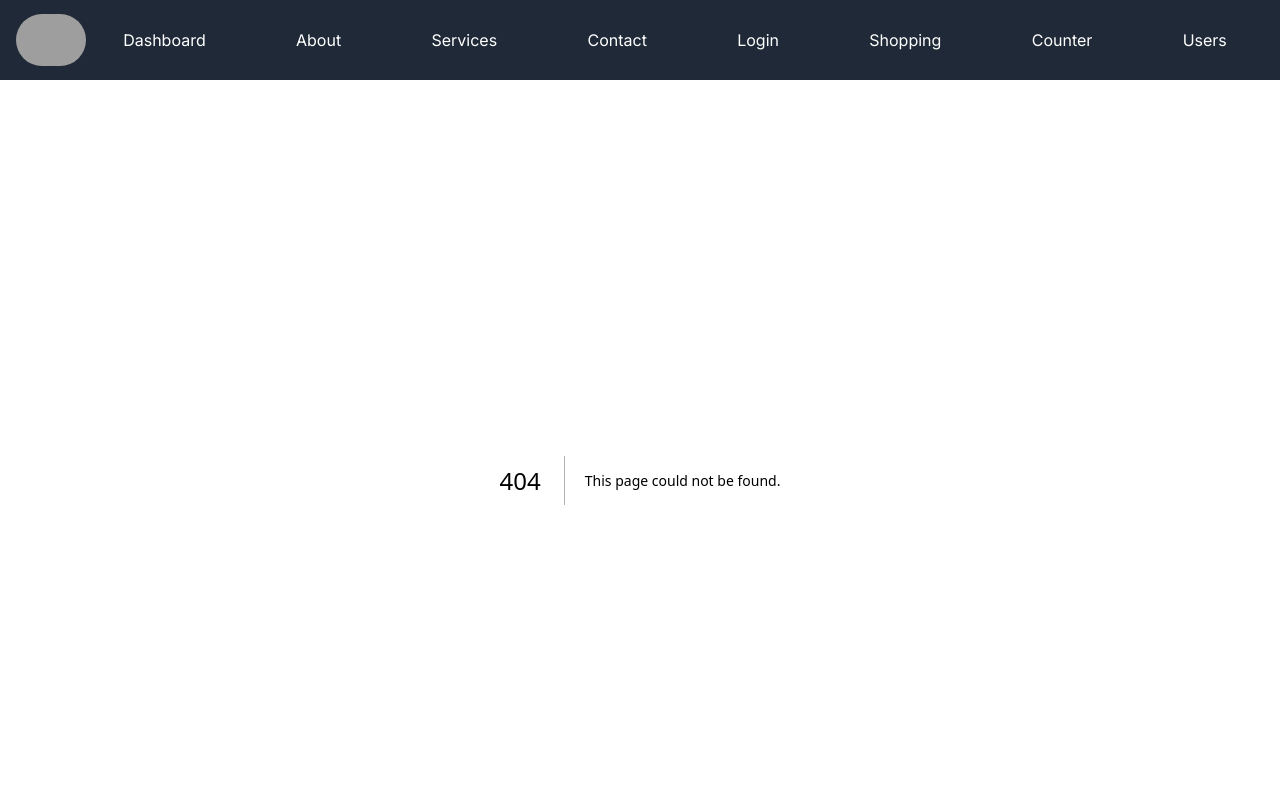
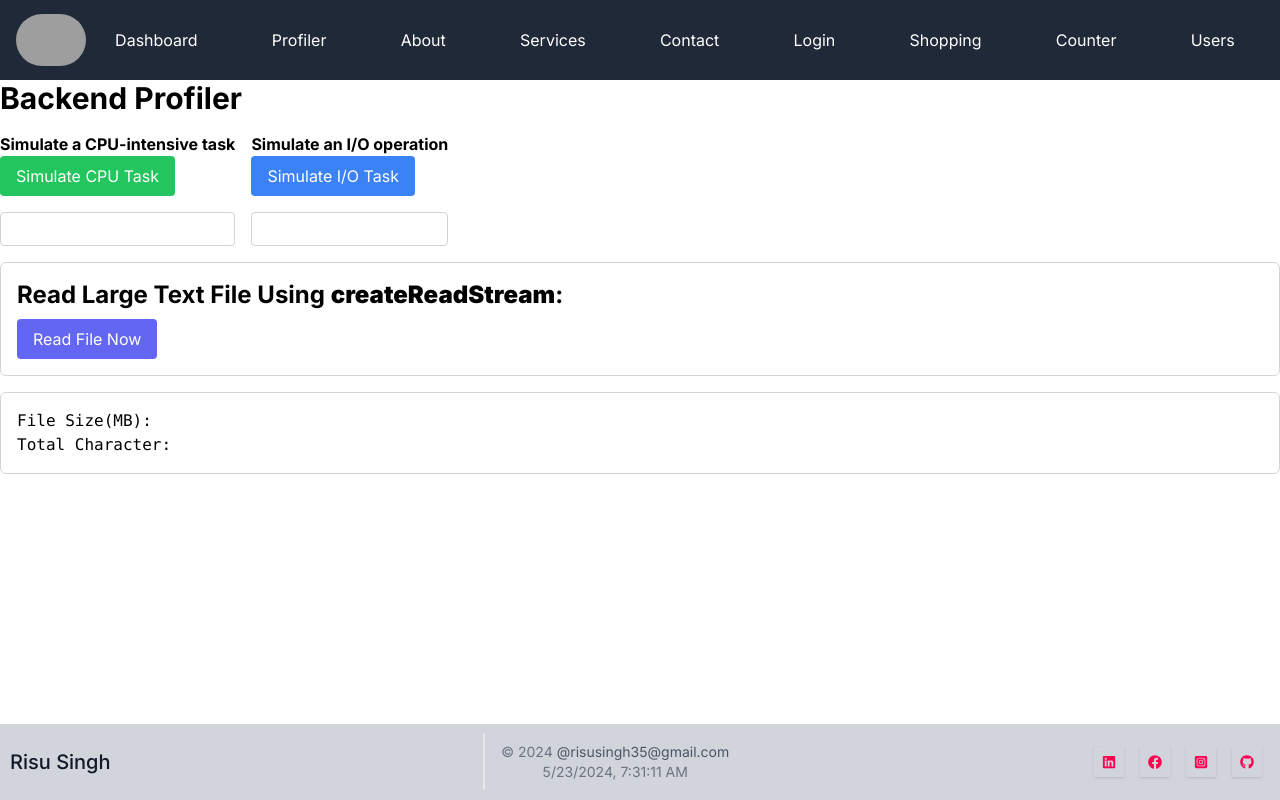
Before and after one commit to risusingh35/my-first-nextjs-app, a Next.js app: page /pages/server-profiler/profiler in a window 1280 px wide. Before the commit this address had no page. Shown: the top 800 px of the page. Built offline with nearby package versions, Linux system fonts and the light colour scheme; grey boxes are pictures that could not be loaded.

Commit message:
profiler and readstrem

```diff
--- /dev/null
+++ b/app/api/addcard/route.js
@@ -0,0 +1,54 @@
+const Stripe = require('stripe');
+const stripe = new Stripe(process.env.STRIPE_KEY);
+const baseURL = process.env.BASE_URL;
+import { NextResponse } from 'next/server';
+
+export async function POST(request) {
+    try {
+        console.log('add api called-----');
+        // Create a new customer in Stripe
+        const customer = await createStripeCustomer();
+
+        // Add a card source to the customer
+        const customerSource = await addCardSourceToCustomer(customer.id);
+
+        return NextResponse.json({ msg: 'Customer and card created successfully', customer, customerSource }, { status: 200 });
+    } catch (error) {
+        console.log('add api called-----');
+        console.error("Stripe Error:", error);
+        return NextResponse.json({ error: error.message }, { status: 500 });
+    }
+}
+
+async function createStripeCustomer() {
+    try {
+        const customer = await stripe.customers.create({
+            email: 'customer@example.com',
+            name: 'Jenny Rosen',
+            address: {
+              line1: '510 Townsend St',
+              postal_code: '98140',
+              city: 'San Francisco',
+              state: 'CA',
+              country: 'US',
+            },
+        });
+        console.log("Customer created in Stripe:", customer.id);
+        return customer;
+    } catch (error) {
+        throw new Error("Failed to create customer in Stripe");
+    }
+}
+
+async function addCardSourceToCustomer(customerId) {
+
+    try {
+        const source = await stripe.customers.createSource(customerId, {
+            source: stripeToken, // Replace with a real token from your frontend
+        });
+        console.log("Card source added to customer:", source.id);
+        return source;
+    } catch (error) {
+        throw new Error("Failed to add card source to customer in Stripe");
+    }
+}
--- a/app/components/Header.js
+++ b/app/components/Header.js
@@ -13,6 +13,9 @@ const HeaderNav = () => {
                 <div className="flex-grow flex items-center justify-around space-x-4 mt-4 lg:mt-0">
                     <Link href="/pages/dashboard">
                         <span className="hover:text-gray-400">Dashboard</span>
+                    </Link>
+                    <Link href="/pages/server-profiler/profiler">
+                        <span className="hover:text-gray-400">Profiler</span>
                     </Link>
                     <Link href="/pages/about">
                         <span className="hover:text-gray-400">About</span>
--- /dev/null
+++ b/app/pages/server-profiler/profiler/page.js
@@ -0,0 +1,110 @@
+"use client";
+import { Fragment, useEffect, useState } from "react";
+import { getAPI } from "@/app/utils/axios"; // Assuming `getAPI` is your Axios instance for GET requests
+
+const Profiler = () => {
+  const [streamData, setStreamData] = useState();
+  const [isNodeProfiler, setIsNodeProfiler] = useState(true);
+  const [simulateIOData, setSimulateIOData] = useState(null);
+  const [CupIntensiveData, setCupIntensiveData] = useState(null);
+  const readLargeFileStream = async () => {
+    try {
+      const { data } = await getAPI.get("/readlargefilestream");
+      console.log("fileData ", data);
+      setStreamData(data); // Set the fetched stream data
+    } catch (error) {
+      console.log("Error while fetching readLargeFileStream data");
+    }
+  };
+
+  const fetchSimulateCupIntensive = async () => {
+    let profilerData, data;
+    try {
+      if (isNodeProfiler) {
+        data = await getAPI.get("/profiler/cpu-intensive");
+      } else {
+        data = await operationAPI.get("/profilercpu-intensive");
+      }
+      profilerData = data.data;
+      setCupIntensiveData(profilerData);
+    } catch (error) {
+      console.log("Error while fetching profiler data");
+    }
+  };
+  const fetchSimulateIO = async () => {
+    let profilerData, data;
+    try {
+      if (isNodeProfiler) {
+        data = await getAPI.get("/profiler/simulate-io");
+      } else {
+        data = await operationAPI.get("/profiler/simulate-io");
+      }
+      profilerData = data.data;
+      setSimulateIOData(profilerData);
+    } catch (error) {
+      console.log("Error while fetching profiler data");
+    }
+  };
+  const handleProfilerChange = () => {
+    setIsNodeProfiler(!isNodeProfiler);
+  };
+
+  return (
+    <Fragment>
+      <h1 className="text-3xl font-bold mb-4">Backend Profiler</h1>
+      <div className="flex mb-4">
+        <div className="mr-4">
+          <h2 className="font-bold">Simulate a CPU-intensive task</h2>
+          <button
+            className="px-4 py-2 rounded bg-green-500 text-white"
+            onClick={() => fetchSimulateCupIntensive()}
+          >
+            Simulate CPU Task
+          </button>
+          <div className="mt-4 border border-gray-300 p-4 rounded">
+            <pre className="whitespace-pre-wrap">
+              {CupIntensiveData?.cpuResult}
+            </pre>
+          </div>
+        </div>
+        <div>
+          <h2 className="font-bold">Simulate an I/O operation</h2>
+          <button
+            className="px-4 py-2 rounded bg-blue-500 text-white"
+            onClick={() => fetchSimulateIO()}
+          >
+            Simulate I/O Task
+          </button>
+          <div className="mt-4 border border-gray-300 p-4 rounded">
+            <pre className="whitespace-pre-wrap">
+              {simulateIOData?.ioResult}
+            </pre>
+          </div>
+        </div>
+      </div>
+      <div className="border border-gray-300 rounded-md p-4 mb-4">
+    <h1 className="text-2xl font-bold mb-2">
+        Read Large Text File Using <strong>createReadStream</strong>:
+    </h1>
+    <button
+        onClick={readLargeFileStream}
+        className="px-4 py-2 rounded bg-indigo-500 text-white mr-2"
+    >
+        Read File Now
+    </button>
+</div>
+<div className="border border-gray-300 rounded-md p-4">
+    <pre className="whitespace-pre-wrap">File Size(MB):
+        <span className="text-green-600 font-bold">{streamData?.fileSizeMB}</span>
+    </pre>
+    <pre className="whitespace-pre-wrap">Total Character:
+        <span className="text-blue-600 font-bold">{streamData?.charCount}</span>
+    </pre>
+    <pre className="whitespace-pre-wrap">{streamData?.fileData}</pre>
+</div>
+
+    </Fragment>
+  );
+};
+
+export default Profiler;
--- a/app/pages/shopping/page.js
+++ b/app/pages/shopping/page.js
@@ -21,9 +21,11 @@ const Shopping = () => {
                 setLoading(false);
             }
         };
+
         return (
             <div className="p-4 w-full md:w-1/2">
                 <div className="border-2 border-gray-200 border-opacity-60 rounded-lg overflow-hidden bg-white">
+
                     <div className="h-64 overflow-hidden">
                         <img alt="content" className="object-contain object-center h-full w-full" src={item.image}/>
                     </div>
@@ -42,7 +44,15 @@ const Shopping = () => {
             </div>
         );
     }
-
+    const addCard=async ()=>{
+        try {
+            const response = await axios.post('/api/addcard');
+            console.log('response', response);
+            // window.location.href=responseData.url
+        } catch (error) {
+            console.error("checkoutButton Error:", error.message);
+        }
+    }
     return (
         <section className="container mx-auto pt-4 py-24">
             <div className="flex flex-wrap -m-4">
```
Also changed, not shown: app/pages/server-profiler/profiler/NastProfiler.js (added), app/pages/server-profiler/profiler/NodeProfiler.js (added).
